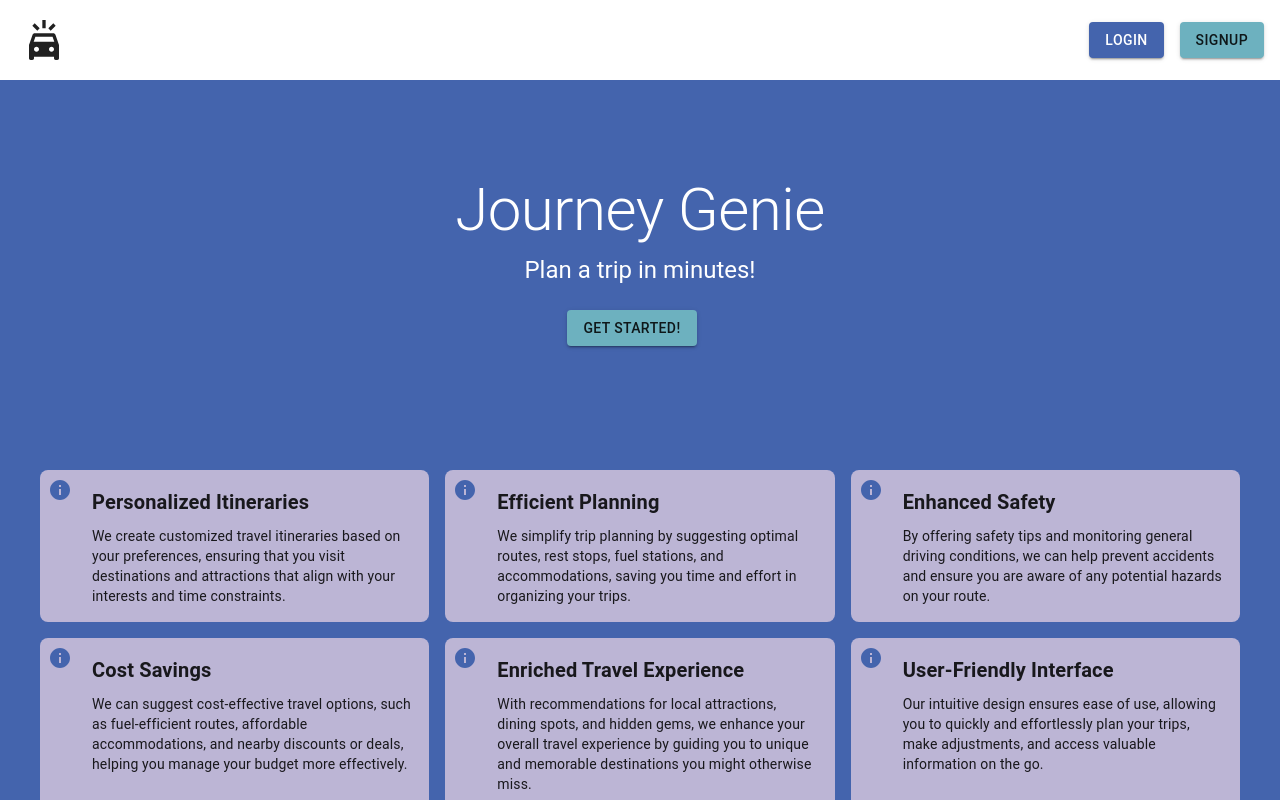
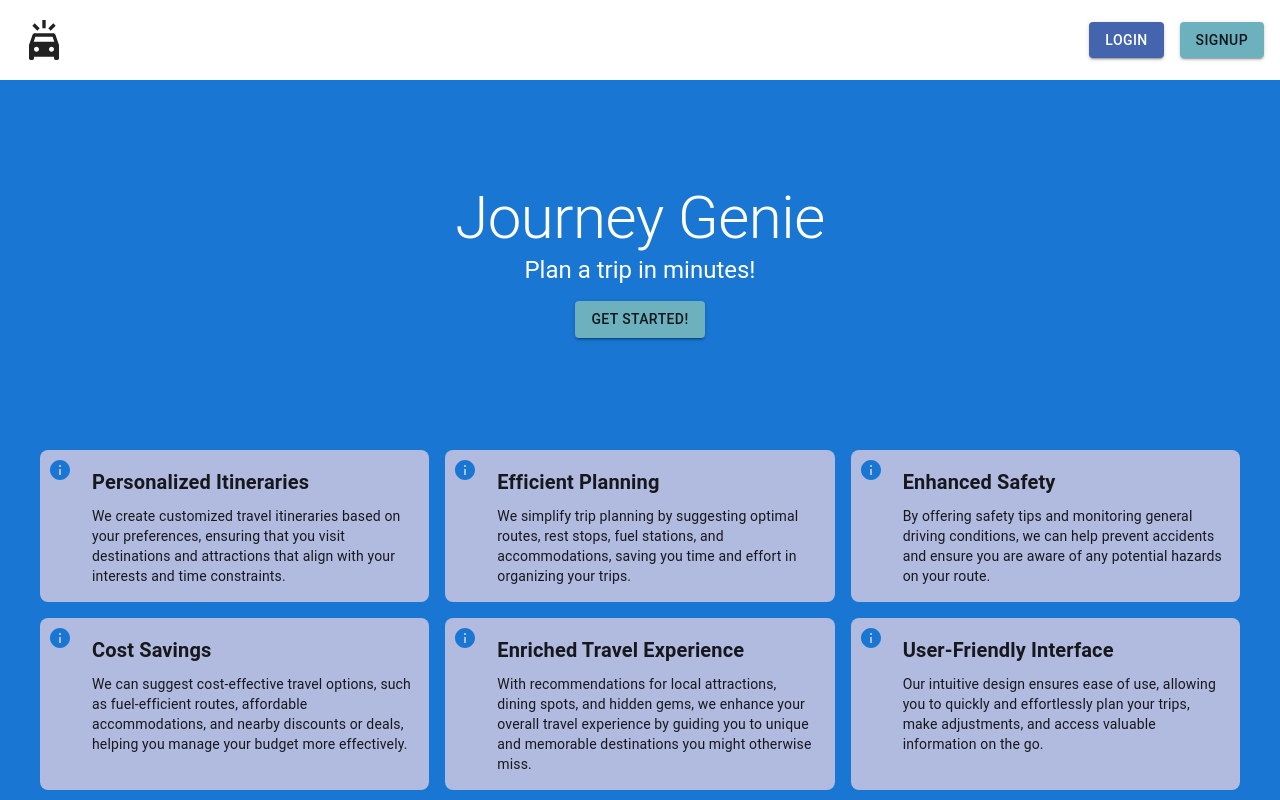
Before and after one commit to elischiffler/RoadtripsAreFun, a React (Vite) app in the folder frontend/: page / in a window 1280 px wide. Built offline with nearby package versions, Linux system fonts and the light colour scheme; no server answers.

Commit message:
Created homepage css

```diff
--- a/frontend/src/Router.jsx
+++ b/frontend/src/Router.jsx
@@ -1,5 +1,5 @@
 import { createBrowserRouter } from "react-router-dom";
-import HomePage from "./pages/HomePage";
+import HomePage from "./pages/HomePage/HomePage";
 import ItineraryPage from "./pages/ItineraryPage";
 import LoginPage from "./pages/LoginPage";
 import ChatPage from "./pages/ChatPage/ChatPage";
--- /dev/null
+++ b/frontend/src/pages/HomePage/HomePage.css
@@ -0,0 +1,93 @@
+/* HomePage.css */
+
+/* Overall Container Styles */
+.home-page {
+  display: flex;
+  flex-direction: column;
+  height: 100vh; /* Full viewport height */
+}
+
+/* Top Box Styles */
+.top-box {
+  width: 100%;
+  height: 10%;
+  background-color: var(--primary-main-light);
+  display: flex;
+  align-items: center;
+  justify-content: space-between;
+  padding: 0 16px;
+}
+
+.top-box .login-button {
+  margin-right: 16px;
+}
+
+/* Main Content Box Styles */
+.main-content-box {
+  background-color: var(--primary-main);
+  height: 45%;
+  width: 100%;
+  display: flex;
+  flex-direction: column;
+  align-items: center;
+  justify-content: center;
+  text-align: center;
+  color: white;
+}
+
+.main-content-box .get-started-button {
+  margin-top: 15px;
+}
+
+/* Bottom Section Styles */
+.bottom-section {
+  width: 100%;
+  height: 45%;
+  background-color: var(--primary-main);
+  display: flex;
+  flex-direction: column;
+  align-items: center;
+  justify-content: center;
+  padding: 16px;
+  position: relative;
+}
+
+/* Info Container Styles */
+.bottom-section .info-container {
+  display: grid;
+  gap: 16px;
+  grid-template-columns: repeat(3, 1fr);
+  width: 100%;
+  max-width: 1200px;
+  box-sizing: border-box;
+}
+
+/* Info Item Styles */
+.bottom-section .info-item {
+  background-color: rgba(229, 208, 227, 0.75); /* Transparent pink */
+  border-radius: 8px;
+  padding: 16px;
+  display: flex;
+  flex-direction: column;
+  align-items: flex-start;
+  position: relative;
+  padding-left: 32px; /* Increased padding to accommodate InfoIcon */
+  box-sizing: border-box;
+}
+
+.bottom-section .info-item .info-icon {
+  position: absolute;
+  top: 8px;
+  left: 8px;
+  color: var(--primary-main);
+}
+
+.bottom-section .info-item .info-title {
+  font-weight: bold;
+  margin-bottom: 8px;
+  margin-left: 20px; /* Adjust margin for title */
+}
+
+.bottom-section .info-item .info-description {
+  margin-left: 20px;
+}
--- a/frontend/src/pages/HomePage.jsx
+++ b/frontend/src/pages/HomePage/HomePage.jsx
@@ -1,4 +1,4 @@
-import * as React from "react";
+import React from "react";
 import {
   Box,
   Container,
@@ -8,12 +8,12 @@ import {
   Typography,
 } from "@mui/material";
 import { Link, useNavigate } from "react-router-dom";
-import LogoButton from "../components/LogoButton";
+import LogoButton from "../../components/LogoButton";
 import InfoIcon from "@mui/icons-material/Info";
-import customTheme from "../components/Theme";
+import customTheme from "../../components/Theme";
 import VerifiedUserIcon from "@mui/icons-material/VerifiedUser";
+import "./HomePage.css"; // Import the CSS file
 
-// Check if the user is authenticated by verifying the presence of an access token in session storage
 const isAuthenticated = () => {
   const accessToken = sessionStorage.getItem("accessToken");
   return !!accessToken;
@@ -23,7 +23,6 @@ export default function HomePage() {
   const navigate = useNavigate();
   const authenticated = isAuthenticated();
 
-  // Handle the 'Get Started' button click based on authentication status
   const handleGetStartedClick = () => {
     if (authenticated) {
       navigate("/chat");
@@ -35,25 +34,9 @@ export default function HomePage() {
   return (
     <ThemeProvider theme={customTheme}>
       <CssBaseline />
-      <Container
-        maxWidth={false}
-        disableGutters
-        sx={{ width: "100vw", height: "100vh", overflowX: "hidden" }} // Prevent horizontal overflow
-      >
-        {/* Top Box */}
-        <Box
-          sx={{
-            width: "100%",
-            height: "10%",
-            bgcolor: "primary.main.light",
-            display: "flex",
-            alignItems: "center",
-            justifyContent: "space-between",
-            paddingX: 2,
-          }}
-        >
+      <Container className="home-page" maxWidth={false} disableGutters>
+        <Box className="top-box">
           <LogoButton />
-
           <Box>
             {authenticated ? (
               <VerifiedUserIcon />
@@ -64,7 +47,7 @@ export default function HomePage() {
                   color="primary"
                   component={Link}
                   to="/login"
-                  sx={{ marginRight: 2 }}
+                  className="login-button"
                 >
                   Login
                 </Button>
@@ -81,60 +64,25 @@ export default function HomePage() {
           </Box>
         </Box>
 
-        {/* Main Content Box */}
-        <Box
-          sx={{
-            bgcolor: "primary.main",
-            height: "45%", // Adjusted to leave space for the bottom section
-            width: "100%",
-            display: "flex",
-            flexDirection: "column",
-            alignItems: "center",
-            justifyContent: "center",
-            textAlign: "center",
-            color: "white",
-          }}
-        >
-          <Typography variant="h2" component="h1" sx={{ mb: 1 }}>
+        <Box className="main-content-box">
+          <Typography variant="h2" component="h1">
             Journey Genie
           </Typography>
-          <Typography variant="h5" component="h2" sx={{ mb: 3 }}>
+          <Typography variant="h5" component="h2">
             Plan a trip in minutes!
           </Typography>
           <Button
             variant="contained"
             color="secondary"
-            onClick={handleGetStartedClick} // Check where to route the user
-            sx={{ marginRight: 2 }}
+            onClick={handleGetStartedClick}
+            className="get-started-button"
           >
             Get Started!
           </Button>
         </Box>
 
-        {/* Bottom Section */}
-        <Box
-          sx={{
-            width: "100%",
-            height: "50%", // Increased to extend further
-            bgcolor: "primary.main", // Same color as the main section
-            display: "flex",
-            flexDirection: "column",
-            alignItems: "center",
-            justifyContent: "center",
-            padding: 2,
-            position: "relative",
-          }}
-        >
-          <Box
-            sx={{
-              display: "grid",
-              gap: 2,
-              gridTemplateColumns: "repeat(3, 1fr)",
-              width: "100%",
-              maxWidth: "1200px", // Ensure it doesn't exceed viewport width
-              boxSizing: "border-box", // Include padding and border in the element's total width and height
-            }}
-          >
+        <Box className="bottom-section">
+          <Box className="info-container">
             {[
               {
                 title: "Personalized Itineraries",
@@ -167,35 +115,12 @@ export default function HomePage() {
                   "Our intuitive design ensures ease of use, allowing you to quickly and effortlessly plan your trips, make adjustments, and access valuable information on the go.",
               },
             ].map((item, index) => (
-              <Box
-                key={index}
-                sx={{
-                  bgcolor: "rgba(229, 208, 227, 0.75)", // Transparent pink
-                  borderRadius: 2,
-                  padding: 2,
-                  display: "flex",
-                  flexDirection: "column",
-                  alignItems: "flex-start",
-                  position: "relative",
-                  paddingLeft: 4, // Increased padding to accommodate InfoIcon
-                  boxSizing: "border-box", // Ensure padding and border are included in width
-                }}
-              >
-                <InfoIcon
-                  sx={{
-                    position: "absolute",
-                    top: 8,
-                    left: 8,
-                    color: "primary.main",
-                  }}
-                />
-                <Typography
-                  variant="h6"
-                  sx={{ fontWeight: "bold", mb: 1, marginLeft: "20px" }} // Adjust margin for title
-                >
+              <Box key={index} className="info-item">
+                <InfoIcon className="info-icon" />
+                <Typography variant="h6" className="info-title">
                   {item.title}
                 </Typography>
-                <Typography variant="body2" sx={{ marginLeft: "20px" }}>
+                <Typography variant="body2" className="info-description">
                   {item.description}
                 </Typography>
               </Box>
```
